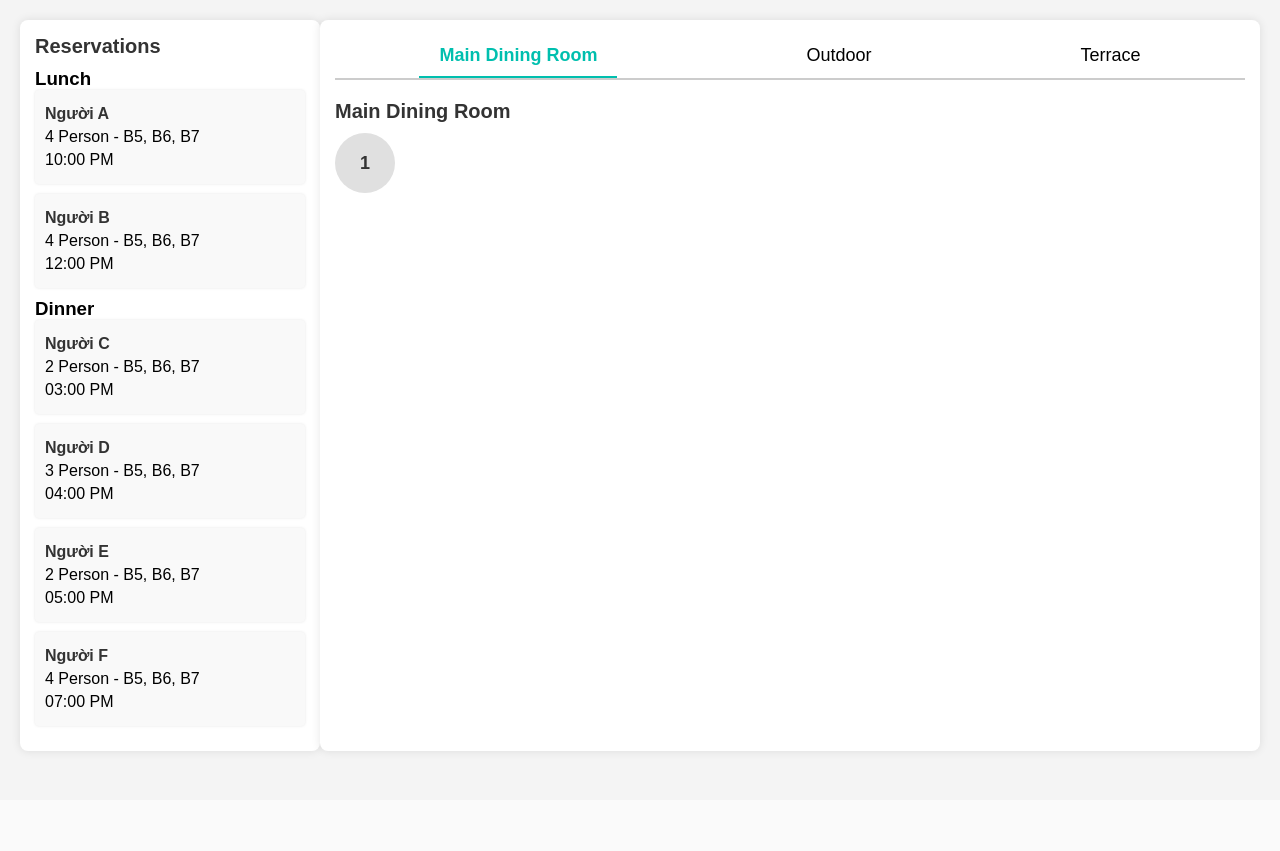
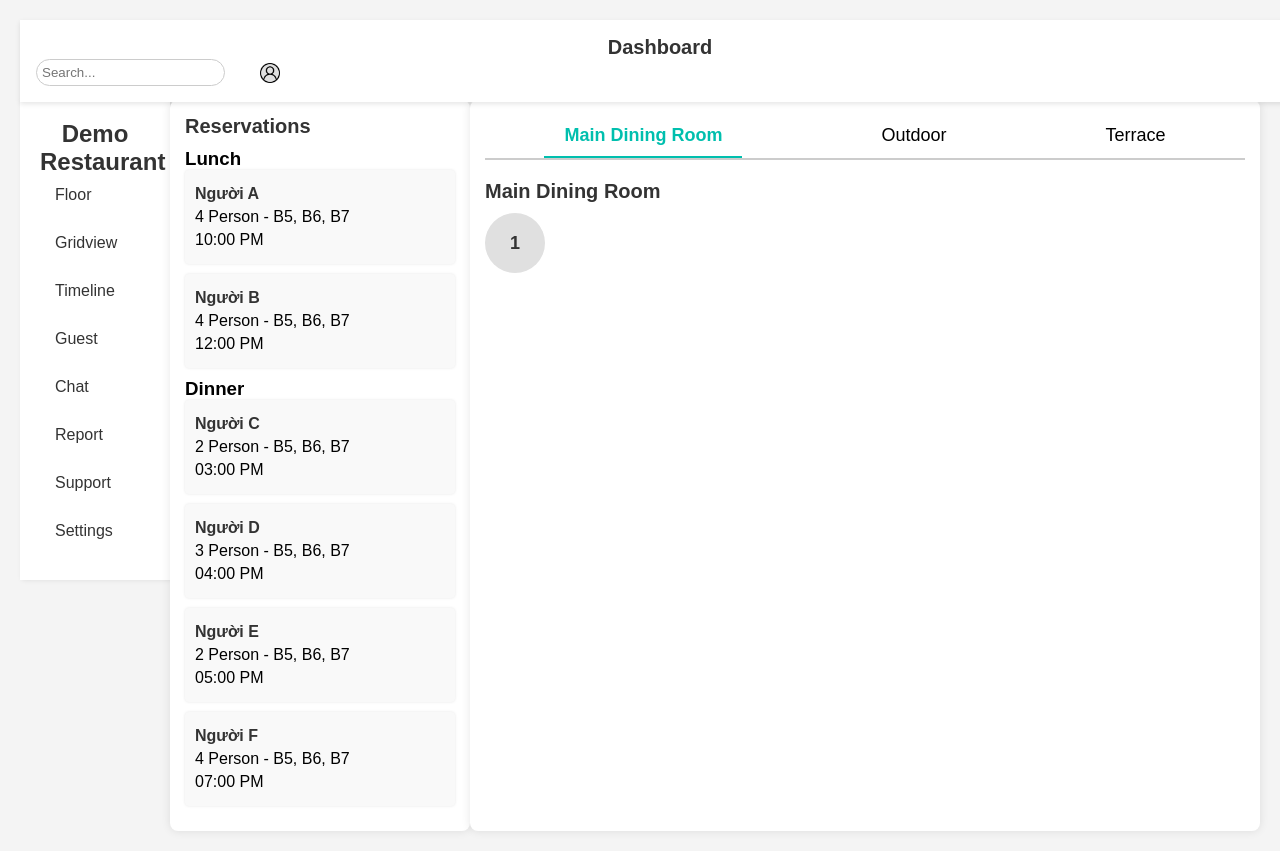
Before and after one commit to dondeptrai/Restaurant-System, a Django app: page / in a window 1280 px wide. Before the commit the page ends 754 px from the top, so only its background shows below. Run offline with Django 5.2, Linux system fonts and the light colour scheme; data comes from the database, SQL or seed files in the repository.

Commit message:
update ui

```diff
--- a/restaurant_sys/members/static/styles.css
+++ b/restaurant_sys/members/static/styles.css
@@ -19,6 +19,7 @@ body {
 
 /* Left section: Reservations */
 .reservation-list {
+    margin-top: 80px;
     width: 300px;
     background-color: #fff;
     padding: 15px;
@@ -50,6 +51,7 @@ body {
 
 /* Right section: Tables */
 .table-layout {
+    margin-top: 80px;
     flex-grow: 1;
     background-color: #fff;
     padding: 15px;
@@ -120,6 +122,13 @@ body {
 }
 
 .table.reserved {
+    background-color: red;
+    color: #fff;
+    font-size: 16px;
+    font-weight: bold;
+}
+
+.table.vip {
     background-color: #f2c94c;
     color: #fff;
     font-size: 16px;
--- /dev/null
+++ b/restaurant_sys/members/static/test.css
@@ -0,0 +1,75 @@
+
+.sidebar {
+    margin-top: 80px;
+    width: 150px;
+    background-color: #fff;
+    box-shadow: 2px 0 5px rgba(0, 0, 0, 0.1);
+    padding: 20px;
+    float: left;
+}
+.sidebar-header h2 {
+    color: #333;
+    text-align: center;
+}
+
+.menu {
+    list-style: none;
+    padding: 0;
+}
+
+.menu-item {
+    display: block;
+    padding: 10px 15px;
+    margin-bottom: 10px;
+    font-size: 16px;
+    color: #333;
+    text-decoration: none;
+    transition: 0.3s;
+    border-radius: 4px;
+}
+
+.menu-item:hover {
+    background-color: #f4f4f4;
+    color: #00bfae;
+    font-weight: bold;
+}
+/* Header styles */
+.header {
+    position: fixed;
+    justify-content: space-between;
+    width: 100%;
+    align-items: center;
+    background-color: #fff;
+    padding: 1rem;
+    text-align: center;
+    box-shadow: 0 2px 5px rgba(0, 0, 0, 0.1);
+}
+
+.header-left h1 {
+    font-size: 20px;
+    color: #333;
+}
+
+.header-right {
+    display: flex;
+    align-items: center;
+}
+
+.search-bar {
+    padding: 5px;
+    border-radius: 20px;
+    border: 1px solid #ccc;
+    margin-right: 20px;
+}
+
+.icon {
+    width: 20px;
+    height: 20px;
+    background-color: #e0e0e0;
+    border-radius: 50%;
+    margin-left: 15px;
+}
+
+.user {
+    width: 20px;
+}
--- a/restaurant_sys/members/templates/home.html
+++ b/restaurant_sys/members/templates/home.html
@@ -1,4 +1,5 @@
 {% load static %}
+
 <!DOCTYPE html>
 <html lang="en">
 <head>
@@ -6,8 +7,36 @@
     <meta name="viewport" content="width=device-width, initial-scale=1.0">
     <title>Restaurant Table Reservation</title>
     <link rel="stylesheet" href="{% static 'styles.css' %}">
+    <link rel="stylesheet" href="{% static 'test.css' %}">
 </head>
 <body>
+    <header class="header">
+        <div class="header-left">
+            <h1>Dashboard</h1>
+        </div>
+        <div class="header-right">
+            <input type="text" placeholder="Search..." class="search-bar">
+            <div class="icon user-icon">
+                <img class ="user" src="static/img/usert.png">
+            </div>
+        </div>
+    </header>
+    <aside class="sidebar">
+        <div class="sidebar-header">
+            <h2>Demo Restaurant</h2>
+        </div>
+        <nav class="menu">
+            <a href="#" class="menu-item">Floor</a>
+            <a href="#" class="menu-item">Gridview</a>
+            <a href="#" class="menu-item">Timeline</a>
+            <a href="#" class="menu-item">Guest</a>
+            <a href="#" class="menu-item">Chat</a>
+            <a href="#" class="menu-item">Report</a>
+            <a href="#" class="menu-item">Support</a>
+            <a href="#" class="menu-item">Settings</a>
+        </nav>
+    </aside>
+
     <div class="container">
         <!-- Left section: Reservations -->
         <aside class="reservation-list">
@@ -48,6 +77,8 @@
             </div>
         </aside>
 
+
+
         <!-- Right section: Tables -->
         <main class="table-layout">
             <!-- Taskbar with tabs for each area -->
@@ -62,7 +93,9 @@
                 <h2>Main Dining Room</h2>
                 <div class="tables">
                     {% for table in main_dining_tables %}
-                        <div class="table {% if table.status == 'reserved' %}reserved{% endif %}">
+                        <div class="table
+                            {% if table.status == 'reserved' %}reserved{% endif %}
+                            {% if table.seat_num > 4 and table.status != 'reserved' %}vip{% endif %}">
                             {{ table.id }}
                         </div>
                     {% empty %}
@@ -77,7 +110,9 @@
                 <h2>Outdoor</h2>
                 <div class="tables">
                    {% for table in out_door  %}
-                        <div class="table {% if table.status == 'reserved' %}reserved{% endif %}">
+                        <div class="table
+                            {% if table.status == 'reserved' %}reserved{% endif %}
+                            {% if table.seat_num > 4 and table.status != 'reserved' %}vip{% endif %}">
                             {{ table.id }}
                         </div>
                     {% empty %}
@@ -91,7 +126,9 @@
                 <h2>Terrace</h2>
                 <div class="tables">
                     {% for table in roof_top %}
-                        <div class="table {% if table.status == 'reserved' %}reserved{% endif %}">
+                        <div class="table
+                            {% if table.status == 'reserved' %}reserved{% endif %}
+                            {% if table.seat_num > 4 and table.status != 'reserved' %}vip{% endif %}">
                             {{ table.id }}
                         </div>
                     {% empty %}
--- a/restaurant_sys/members/views.py
+++ b/restaurant_sys/members/views.py
@@ -18,8 +18,8 @@ def main(request):
 
 def testing(request):
   tables = RestaurantTable.objects.all()
-  templete = loader.get_template('testing.html')
+  template = loader.get_template('testing.html')
   context = {
     'tables': tables,
   }
-  return HttpResponse(templete.render(context, request))
+  return HttpResponse(template.render(context, request))
```
Also changed, not shown: restaurant_sys/members/templates/testing.html (+39 -9 lines), restaurant_sys/members/static/img/usert.png (added).
